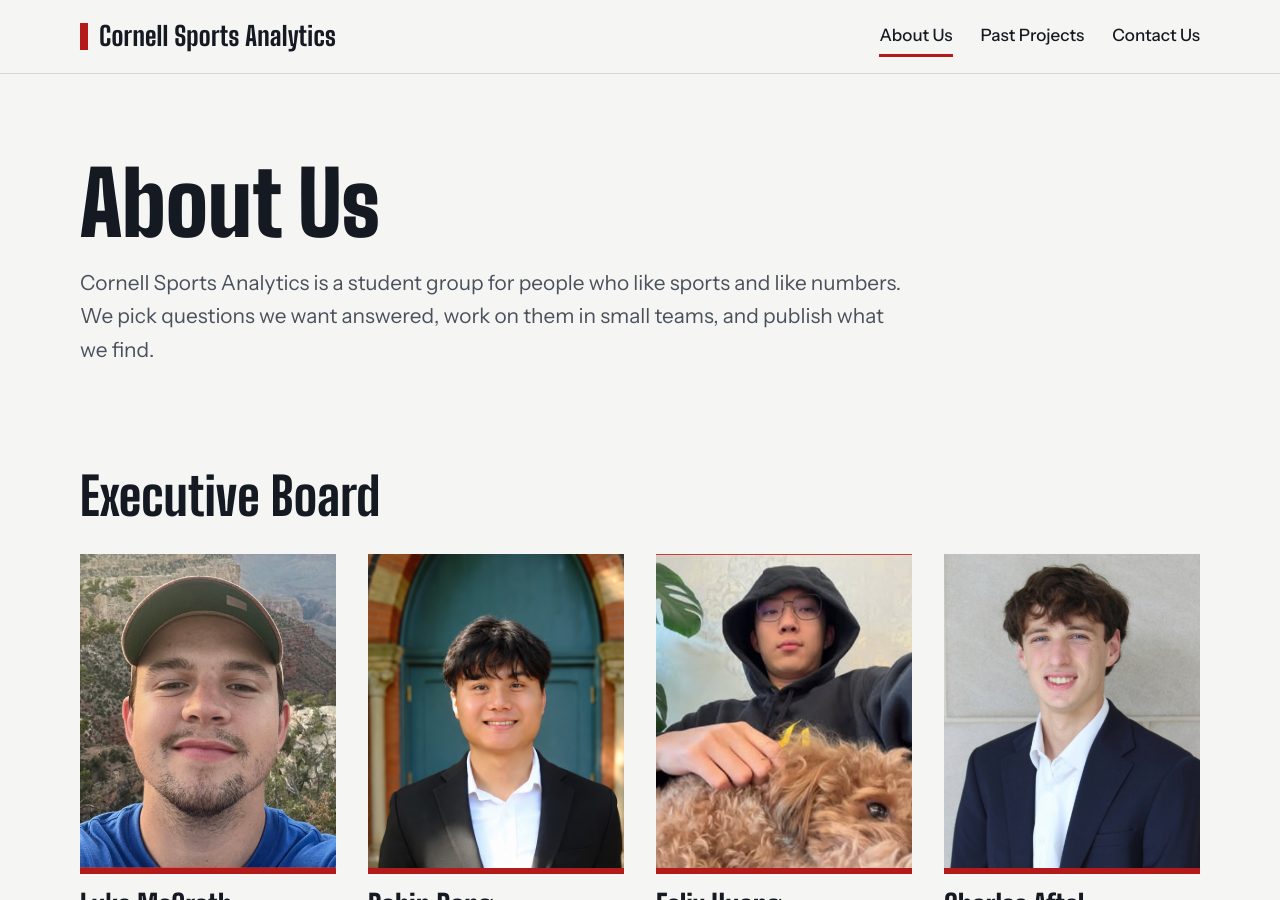
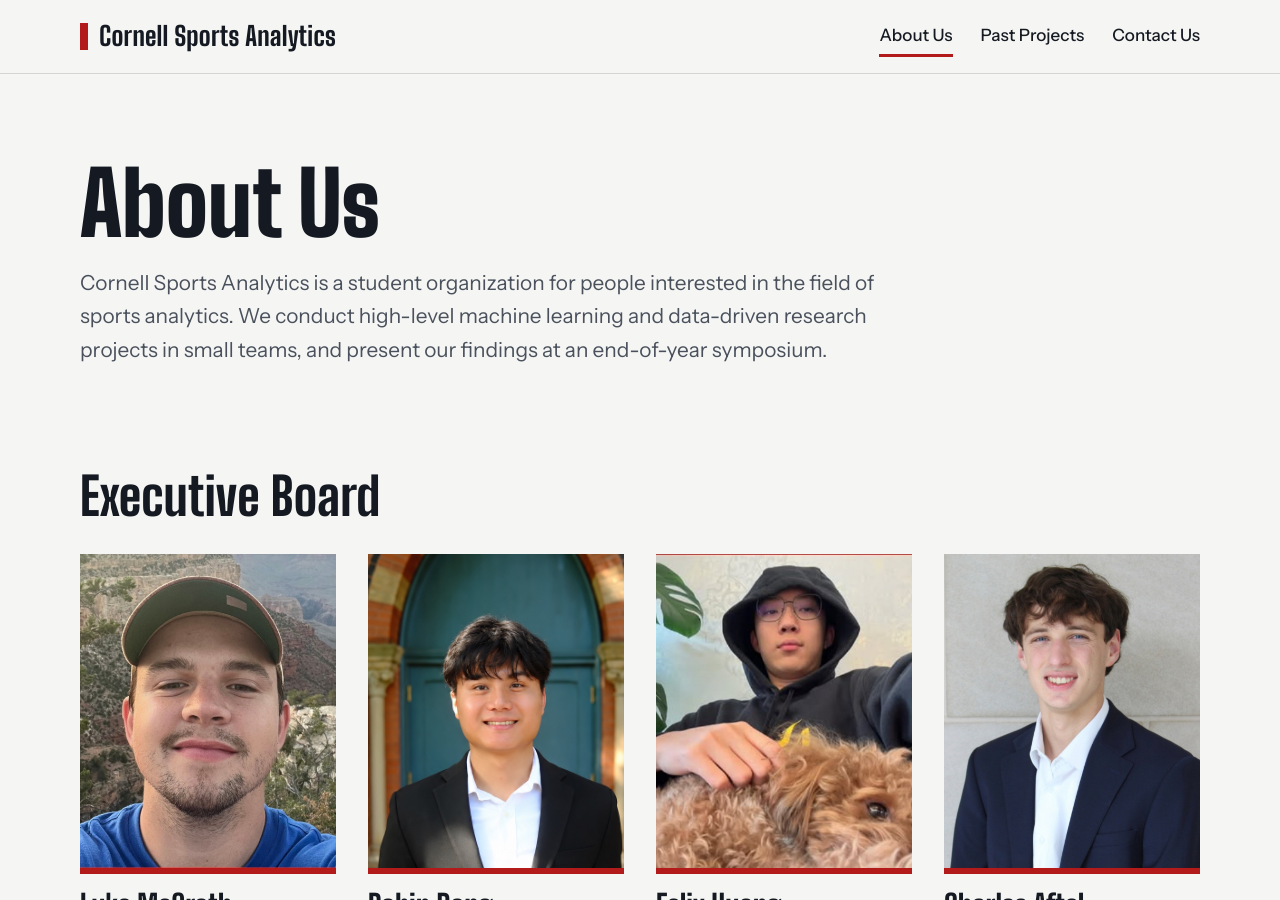
Before and after one commit to Cornell-Sports-Analytics/website, a Jekyll site: the page built from about.html, in a window 1280 px wide and 900 px high. Built offline with Jekyll 4.4.1, drawn with Linux system fonts in a browser that asks for light colours.

Commit message:
New description of what we do

```diff
--- a/about.html
+++ b/about.html
@@ -6,7 +6,7 @@ description: Who runs Cornell Sports Analytics, and what the group is about.
 ---
 <section class="page-head wrap">
   <h1>About Us</h1>
-  <p class="lede">Cornell Sports Analytics is a student group for people who like sports and like numbers. We pick questions we want answered, work on them in small teams, and publish what we find.</p>
+  <p class="lede">Cornell Sports Analytics is a student organization for people interested in the field of sports analytics. We conduct high-level machine learning and data-driven research projects in small teams, and present our findings at an end-of-year symposium.</p>
 </section>
 
 <section class="section wrap" aria-labelledby="eboard-heading">
```
